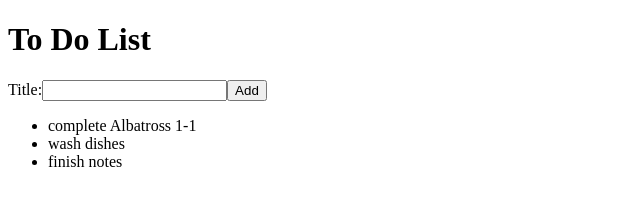
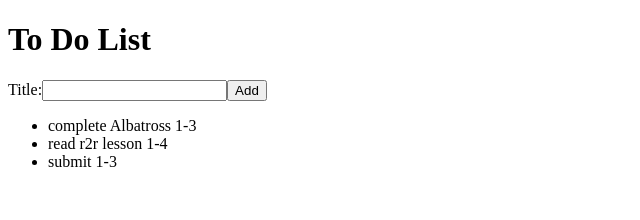
Before and after one commit to Code-the-Dream-School/ctd-react-albatross, a React (Create React App) app: page / in a window 1280 px wide. Shown: the top 220 px of the page, without its empty margins (0-640 px from the left). Built offline with nearby package versions, Linux system fonts and the light colour scheme.

Commit message:
update toDoTitle variable to succinctly access appropriate value from the event.target, add functionality to clear input field after submit

```diff
--- a/src/AddToDoForm.js
+++ b/src/AddToDoForm.js
@@ -1,28 +1,21 @@
 import React from 'react';
 
 export const AddToDoForm = (props) => {
-    // this is considered local state - state can only be passed down (because AddToDoForm has no children this state is not passed anywhere and is therefore local state)
-    let [newToDo, setNewToDo] = React.useState('');
-    const handleSubmit = (e) => {
-        // console.log(e);
+    const handleAddToDo = (e) => {
         e.preventDefault();
-        // used console.log(e) to find that the input is at 0 index of the array of the target elements and can access the value using the following combination of dot and bracket notation - however, this isn't super clear to me just from reading it
-        // let toDoTitle = e.target[0].value;
-
-        // can instead use this query Selector method to access the value of the input element directly and store it as toDoTitle - on quick read through, this may be clearer and easier to understand
-        let toDoTitle = document.querySelector("input[name='title']").value;
+        let toDoTitle = e.target.title.value;
         console.log(toDoTitle);
         // instructions indicate that onAddToDo should be passed the variable newToDo, however, after trying that it didn't result in anything happening but when passing in the variable within which the input field value is stored - the page updates accordingly
-        // props.onAddToDo(newToDo); --- doesn't work
-        props.onAddToDo(toDoTitle); // prints the value from the input field as expected
-        // assigning toDoTitle an empty string does not clear the input field; but assigning the variable stored in toDoTitle as an empty string DOES clear the input field - not sure why as toDoTitle and document.querySelector("input[name='title']").value are the same thing....
-        // toDoTitle = '';
-        // document.querySelector("input[name='title']").value = '';
+        // props.onAddToDo(newToDo);
+        //DOESN'T WORK - "newToDo is not defined"
+
+        e.target.title.value = '';
+
+        props.onAddToDo(toDoTitle);
     }
     return (
-        <form onSubmit={handleSubmit}>
+        <form onSubmit={handleAddToDo}>
             <label htmlFor="toDoTitle">Title:</label>
-            {/* per mentor session with FS, he had value attr set to the state variable and onChange attr set to another function handleChange which called on the setState function to set the state variable to the value of the event.target; not sure if this is part of 1-3 or 1-4 assignment */}
             <input id="toDoTitle" name="title" />
             <button type="submit">Add</button>
         </form>
--- a/src/App.js
+++ b/src/App.js
@@ -1,10 +1,12 @@
 import React from 'react';
-import {ToDoList} from './ToDoList';
-import {AddToDoForm} from './AddToDoForm';
-import {toDoList} from './ToDoList';
+import { ToDoList } from './ToDoList';
+import { AddToDoForm } from './AddToDoForm';
+import { toDoList } from './ToDoList';
+import { useState } from 'react';
 
 function App() {
-  let [newToDo, setNewToDo] = React.useState('');
+  // can use React.useState(''); OR can import it and desctructure from it directly as below
+  const [newToDo, setNewToDo] = useState('');
   return (
     <div>
       <h1>To Do List</h1>
--- a/src/ToDoList.js
+++ b/src/ToDoList.js
@@ -4,19 +4,18 @@ import { ToDoListItem } from './ToDoListItem';
 export const toDoList = [
     {
       id: 0,
-      title: 'complete Albatross 1-1',
+      title: 'complete Albatross 1-3',
     },
     {
       id: 1,
-      title: 'wash dishes',
+      title: 'read r2r lesson 1-4',
     },
     {
       id: 2,
-      title: 'finish notes',
+      title: 'submit 1-3',
     },
   ];
 
-// the list above is being passed in as props based on app.js, the prop is stored as "list" therefore here we access props.list to access that specific passed in prop and then use .map() to iterate through each item in the array of objects
 export const ToDoList = (props) => {
     return (
     <ul>
```
